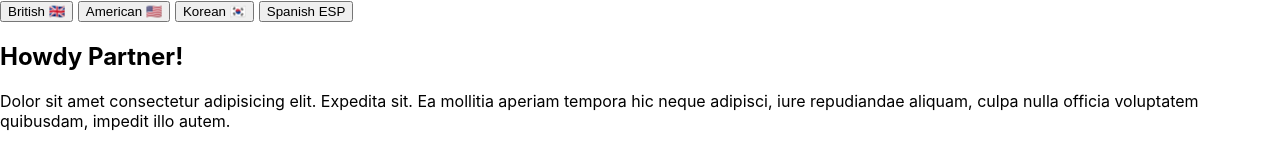
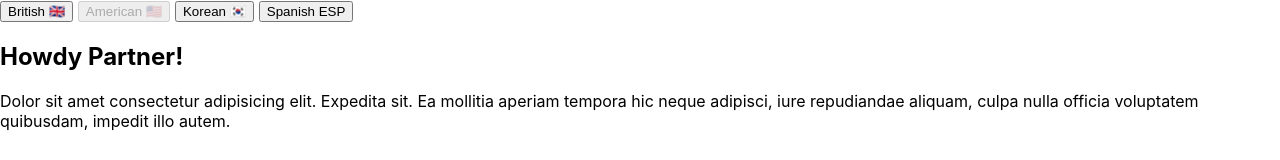
Before and after one commit to miguelr215/react-playground, a React (Create React App) app: page / in a window 1280 px wide. Shown: the top 160 px of the page. Built offline with nearby package versions, Linux system fonts and the light colour scheme.

Commit message:
added 2 ways to pass context

```diff
--- a/src/lang-context/LangControls.js
+++ b/src/lang-context/LangControls.js
@@ -4,27 +4,30 @@ import LanguageContext from './LanguageContext'
 export default function LangControls(props) {
   return (
       <LanguageContext.Consumer>
-          {/* { function renderProp() { */}
+          {/* value of LanguageContext */}
           {(value) => {
-              console.log(value)
               return(
                 <>
-                <button>
+                <button
+                    disabled={value.lang === 'en-GB'}>
                     British{' '}
                     <span role='img' aria-label='en-GB'>🇬🇧</span>
                 </button>
                 {' '}
-                <button>
+                <button
+                    disabled={value.lang === 'en-US'}>
                     American{' '}
                     <span role='img' aria-label='en-US'>🇺🇸</span>
                 </button>
                 {' '}
-                <button>
+                <button
+                    disabled={value.lang === 'ko'}>
                     Korean{' '}
                     <span role='img' aria-label='ko'>🇰🇷</span>
                 </button>
                 {' '}
-                <button>
+                <button
+                    disabled={value.lang === 'spanish'}>
                     Spanish{' '}
                     <span role='img' aria-label='spanish'>ESP</span>
                 </button>
```
